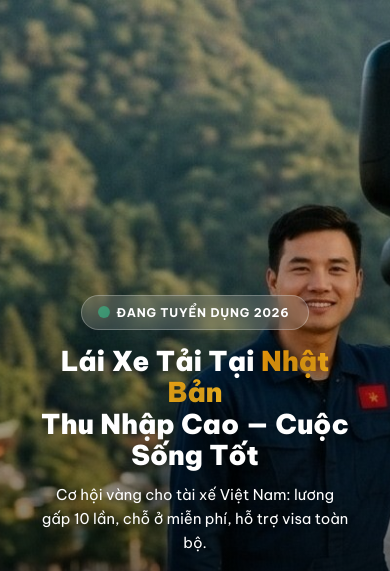
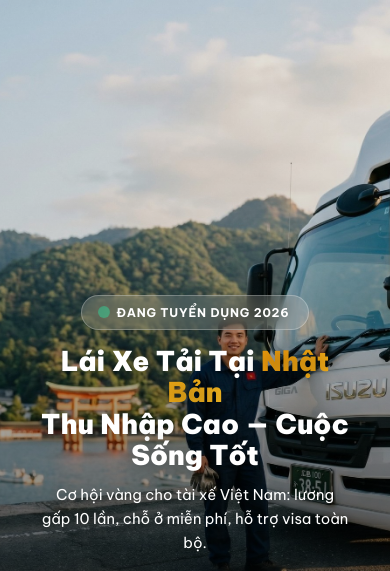
Before and after one commit to thanhson-98/kindvija, a plain HTML site: page index.html in a window 390 px wide. Shown: the top 571 px of the page. Drawn offline with Linux system fonts and the light colour scheme.

Commit message:
Thêm hero-portrait.jpg cho màn hình mobile (SP).
Co-authored-by: Cursor <cursoragent@cursor.com>

```diff
--- a/index.html
+++ b/index.html
@@ -53,11 +53,23 @@ body { font-family: var(--font); color: var(--dark); background: var(--white); l
   z-index: 0;
 }
 
+.hero-bg picture {
+  display: block;
+  width: 100%;
+  height: 100%;
+}
+
 .hero-bg img {
   width: 100%;
   height: 100%;
   object-fit: cover;
   object-position: center 20%;
+}
+
+@media (max-width: 768px) {
+  .hero-bg img {
+    object-position: center center;
+  }
 }
 
 .hero-bg::after {
@@ -709,7 +721,10 @@ select.form-input {
 <!-- ═══ HERO ═══ -->
 <section class="hero" id="top">
   <div class="hero-bg">
-    <img src="hero-landscape.jpg" alt="Tài xế Việt Nam tại Nhật Bản">
+    <picture>
+      <source media="(max-width: 768px)" srcset="hero-portrait.jpg">
+      <img src="hero-landscape.jpg" alt="Tài xế Việt Nam tại Nhật Bản">
+    </picture>
   </div>
   <div class="hero-content">
     <div class="hero-badge">
```
Also changed, not shown: hero-portrait.jpg (added).
